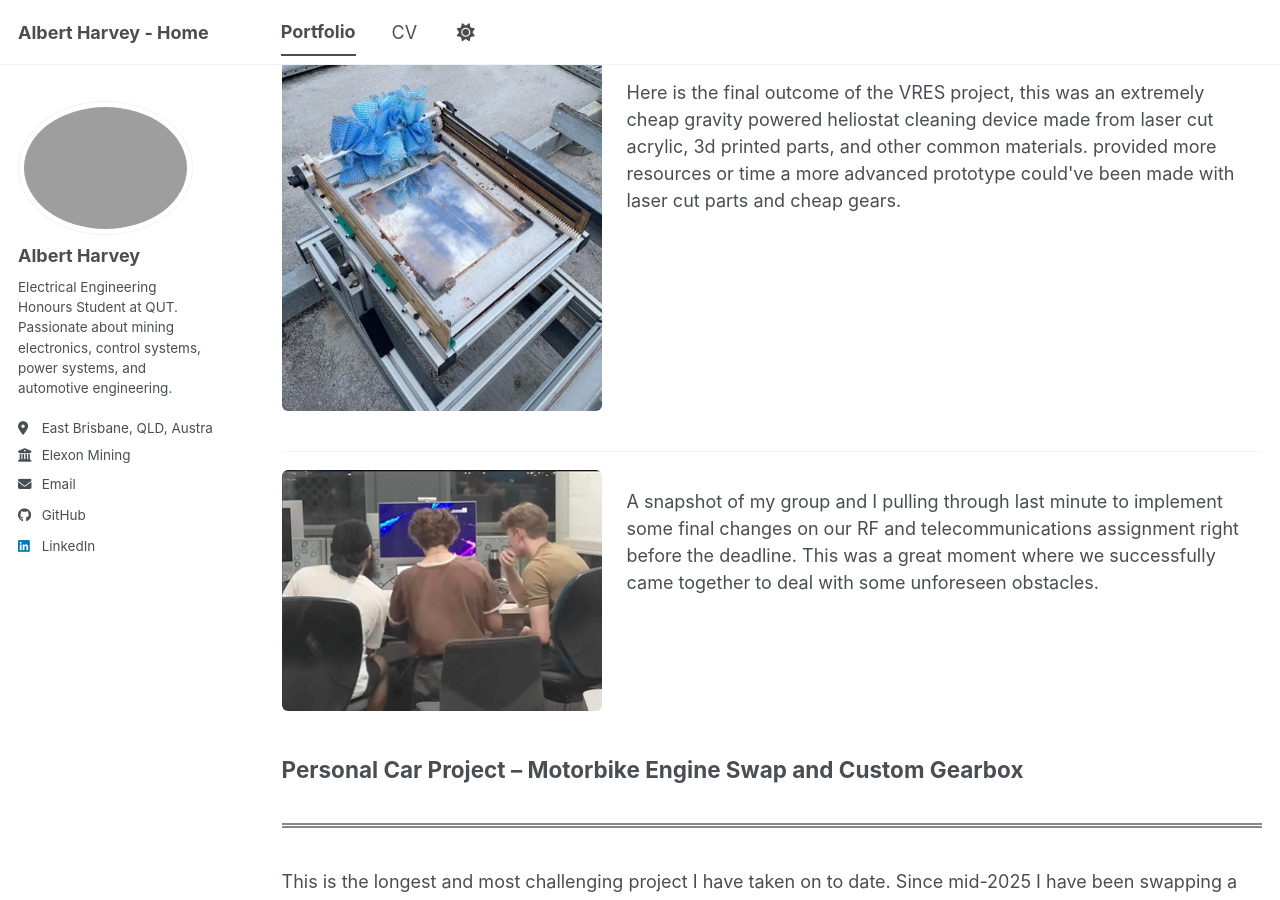
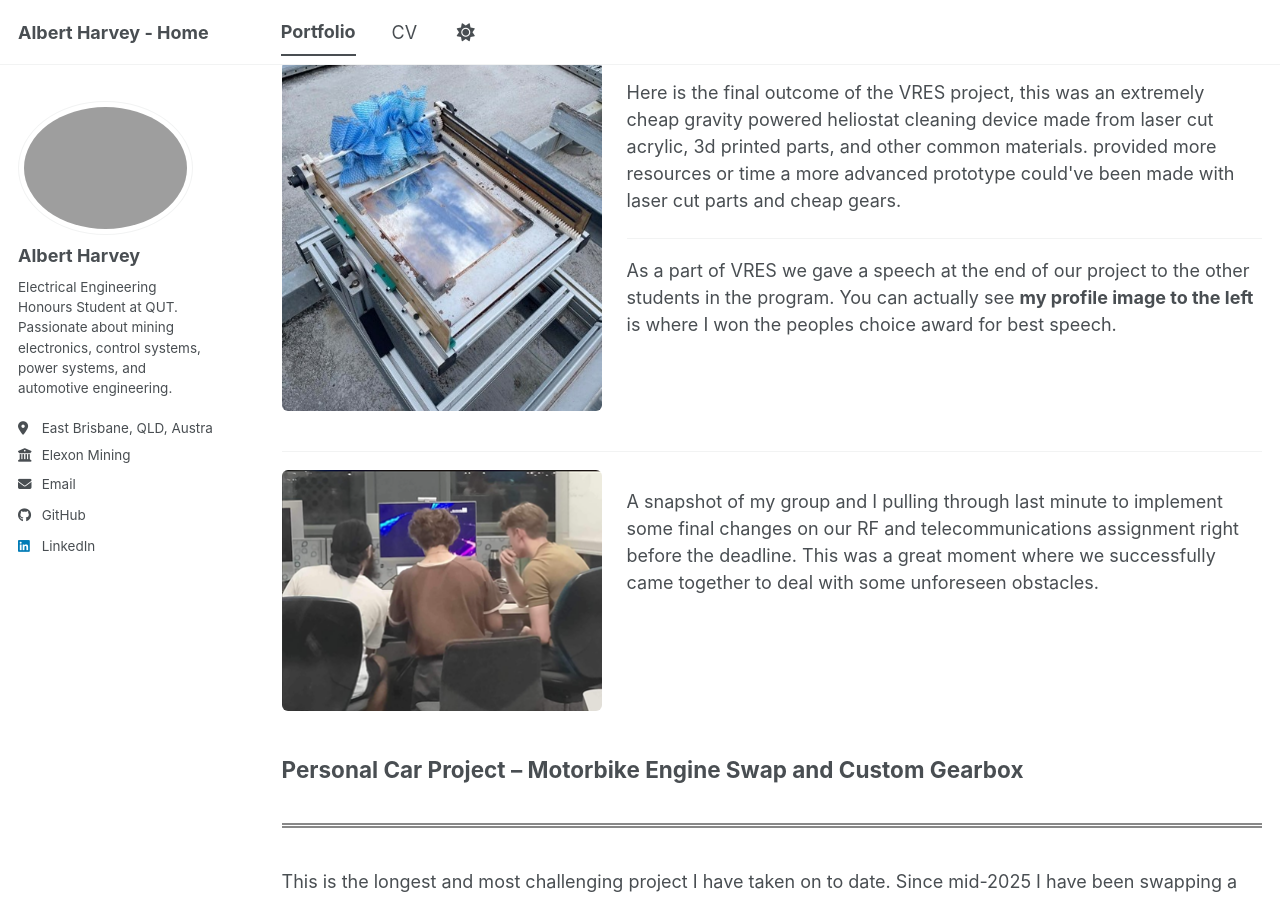
Before and after one commit to Albird-o/Albird-o.github.io, a Jekyll site: the page built from _pages/portfolio.html, in a window 1280 px wide and 900 px high, scrolled down 945 px. Built offline with Jekyll 4.4.1, drawn with Linux system fonts in a browser that asks for light colours; a script bundle is joined from its source files by our own code; library files that are not in the unit come from our copies.

Commit message:
Update portfolio.html
added in vres speech bit

```diff
--- a/_pages/portfolio.html
+++ b/_pages/portfolio.html
@@ -39,6 +39,9 @@ author_profile: true
     heliostat cleaning device made from laser cut acrylic, 3d printed parts, and other common
     materials. provided more resources or time a more advanced prototype could've been made with
     laser cut parts and cheap gears.
+    <hr>
+    As a part of VRES we gave a speech at the end of our project to the other students in the program.
+    You can actually see <strong>my profile image to the left</strong> is where I won the peoples choice award for best speech.
     </p>
   </div>
 </div>
```
